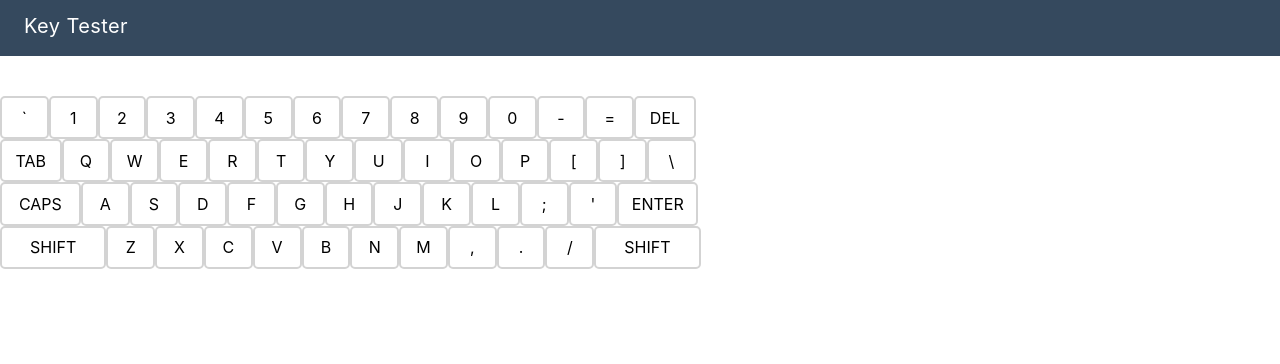
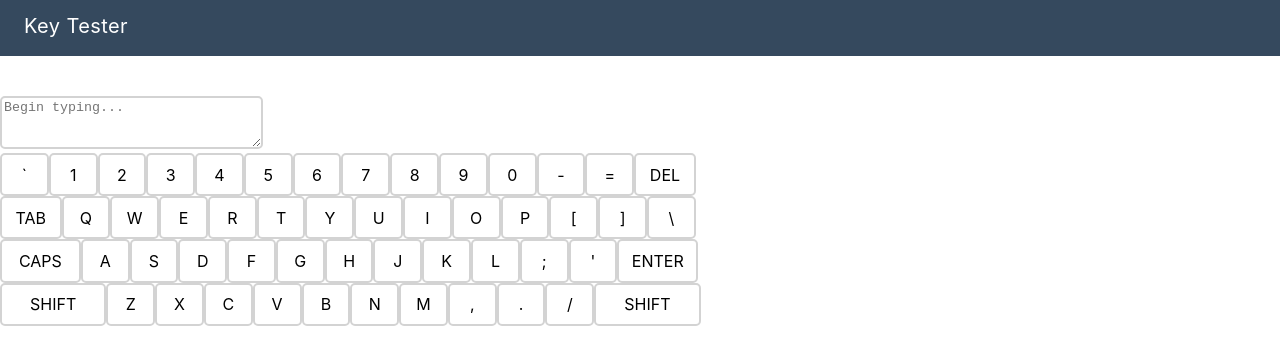
Before and after one commit to filoxo/key-tester, a Vue app: page / in a window 1280 px wide. Shown: the top 364 px of the page. Built offline with nearby package versions, Linux system fonts and the light colour scheme.

Commit message:
Add Testarea component

```diff
--- a/src/App.vue
+++ b/src/App.vue
@@ -4,6 +4,9 @@
       <span>Key Tester</span>
     </header>
     <main>
+      <div>
+        <Testarea />
+      </div>
       <div class="row">
         <Key label="`" />
         <Key label="1" />
@@ -70,11 +73,13 @@
 </template>
 
 <script>
+import Testarea from './components/Testarea'
 import Key from './components/Key'
 
 export default {
   name: 'app',
   components: {
+    Testarea,
     Key
   }
 }
--- /dev/null
+++ b/src/components/Testarea.vue
@@ -0,0 +1,24 @@
+<template>
+  <textarea class="testarea" name="testarea" id="testarea" cols="30" rows="3" placeholder="Begin typing..." v-on:keydown="detectKey"></textarea>
+</template>
+
+<script>
+export default {
+  name: 'testarea',
+  methods: {
+    detectKey: e => {
+      console.log(e.which)
+      if (e.which === 9) {
+        e.preventDefault()
+      }
+    }
+  }
+}
+</script>
+
+<style scoped>
+.testarea {
+  border: 2px solid lightgrey;
+  border-radius: 5px;
+}
+</style>
```
